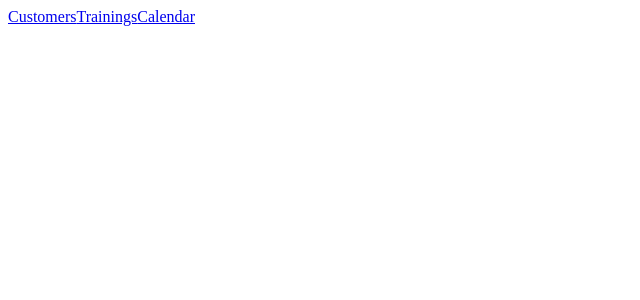
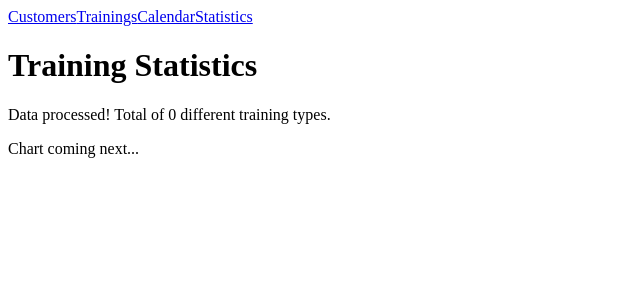
Before and after one commit to joelvkuos/personal-trainer-frontend, a React (Vite) app: page /statistics in a window 1280 px wide. Shown: the top 300 px of the page, without its empty margins (0-640 px from the left). Built offline with nearby package versions, Linux system fonts and the light colour scheme; no server answers.

Commit message:
Add Statistics page with lodash data processing

```diff
--- a/package.json
+++ b/package.json
@@ -15,13 +15,16 @@
     "@mui/material": "^7.3.5",
     "@mui/x-data-grid": "^8.19.0",
     "@mui/x-date-pickers": "^8.19.0",
+    "@types/lodash": "^4.17.21",
     "@types/react-big-calendar": "^1.16.3",
     "date-fns": "^4.1.0",
     "dayjs": "^1.11.19",
+    "lodash": "^4.17.21",
     "react": "^19.2.0",
     "react-big-calendar": "^1.19.4",
     "react-dom": "^19.2.0",
-    "react-router-dom": "^7.9.6"
+    "react-router-dom": "^7.9.6",
+    "recharts": "^3.5.0"
   },
   "devDependencies": {
     "@eslint/js": "^9.39.1",
--- a/src/App.tsx
+++ b/src/App.tsx
@@ -3,6 +3,7 @@ import Navbar from './components/Navbar';
 import Customers from './pages/Customers';
 import Trainings from './pages/Trainings';
 import CalendarPage from './pages/Calendar';
+import Statistics from './pages/Statistics';
 
 function App() {
   return (
@@ -12,6 +13,7 @@ function App() {
         <Route path='/' element={<Customers />} />
         <Route path='/trainings' element={<Trainings />} />
         <Route path='/calendar' element={<CalendarPage />} />
+        <Route path='/statistics' element={<Statistics />} />
       </Routes>
     </>
   )
--- a/src/components/Navbar.tsx
+++ b/src/components/Navbar.tsx
@@ -6,6 +6,8 @@ function Navbar() {
             <Link to="/">Customers</Link>
             <Link to="/trainings">Trainings</Link>
             <Link to="/calendar">Calendar</Link>
+            <Link to="/statistics">Statistics</Link>
+
         </nav>
     )
 }
--- /dev/null
+++ b/src/pages/Statistics.tsx
@@ -0,0 +1,35 @@
+import { useEffect, useState } from 'react';
+import { fetchTrainings } from '../services/api';
+import { groupBy, sumBy } from 'lodash';
+
+interface StatisticData {
+    activity: string;
+    duration: number;
+}
+
+function Statistics() {
+    const [chartData, setChartData] = useState<StatisticData[]>([]);
+
+
+    useEffect(() => {
+        fetchTrainings()
+            .then(trainings => {
+                const grouped = groupBy(trainings, 'activity');
+                const processed = Object.entries(grouped).map(([activity, group]) => ({
+                    activity: activity,
+                    duration: sumBy(group, 'duration')
+                }));
+                setChartData(processed);
+            })
+            .catch(error => console.error('Error fetching trainings:', error));
+    }, []);
+
+    return (
+        <div>
+            <h1>Training Statistics</h1>
+            <p>Data processed! Total of {chartData.length} different training types.</p>
+            <p>Chart coming next...</p>
+        </div>
+    )
+}
+export default Statistics;
--- a/src/types/index.ts
+++ b/src/types/index.ts
@@ -25,4 +25,5 @@ export interface CustomerResponse {
     _embedded: {
         customers: Customer[];
     }
+
 }
```
Also changed, not shown: 1 other file (tests, documents, lock files or other folders).
